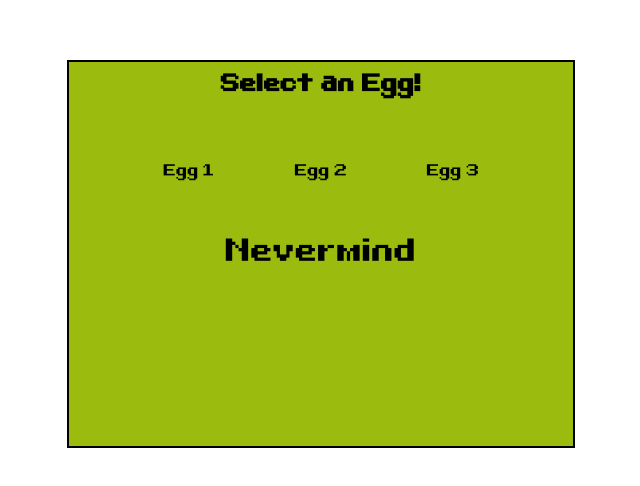
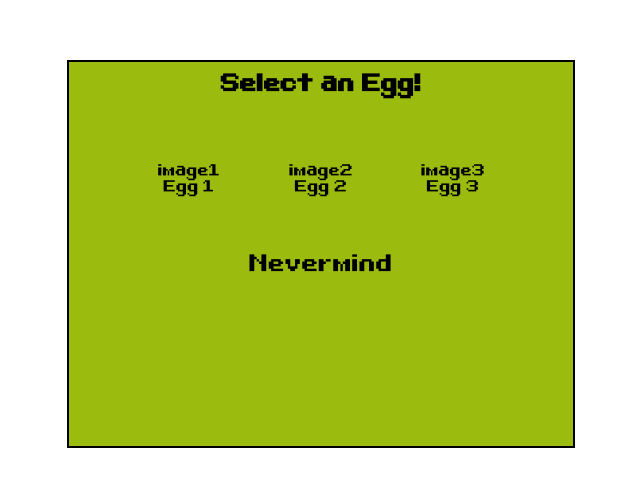
Before and after one commit to Herabrone/GotchiMon, a React (Vite) app: page /select-egg in a window 1280 px wide. Shown: the part 146-632 px from the top of the page, without its empty margins (319-959 px from the left). Built offline with nearby package versions, Linux system fonts and the light colour scheme.

Commit message:
Select egg setup for images

```diff
--- a/src/pages/SelectEgg/SelectEgg.css
+++ b/src/pages/SelectEgg/SelectEgg.css
@@ -4,6 +4,11 @@
     gap: 1rem;
     padding: 50px;
     text-align: center;
+}
+
+.egg-container {
+    display: flex;
+    flex-direction: column;
 }
 
 .egg-select-title {
@@ -17,6 +22,6 @@
 }
 
 .egg-select-back {
-    font-size: 2rem;
+    font-size: 1.5rem;
     text-align: center;
 }
--- a/src/pages/SelectEgg/SelectEgg.jsx
+++ b/src/pages/SelectEgg/SelectEgg.jsx
@@ -7,6 +7,12 @@ export default function SelectEgg() {
 
     const navigate = useNavigate();
 
+    const eggs = [
+        {name: "Egg 1", image: "image1"},
+        {name: "Egg 2", image: "image2"},
+        {name: "Egg 3", image: "image3"}
+    ]
+
     return (
         <ScreenLayout>
             <div className="page-container">
@@ -15,17 +21,13 @@ export default function SelectEgg() {
 
                 <div className="egg-select-container">
 
-                    <div>
-                        Egg 1
-                    </div>
+                    {eggs.map((egg) => (
+                        <div className="egg-container">
+                            <span>{egg.image}</span>
+                            <span>{egg.name}</span>
+                        </div>
+                    ))}
 
-                    <div>
-                        Egg 2
-                    </div>
-
-                    <div>
-                        Egg 3
-                    </div>
                 </div>
                 <div className="action-container">
                     <a onClick={() => {navigate("/")}} className="egg-select-back">Nevermind</a>
```
